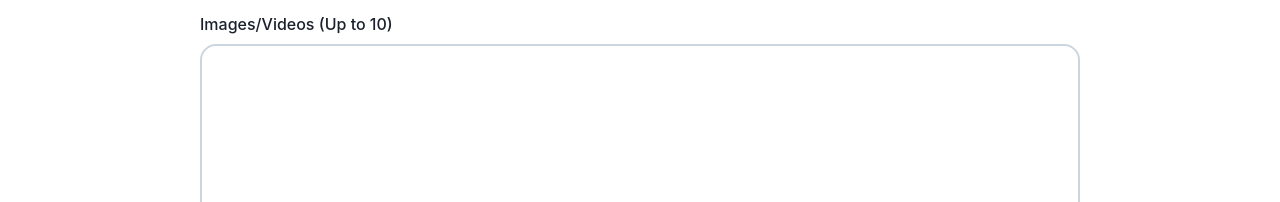
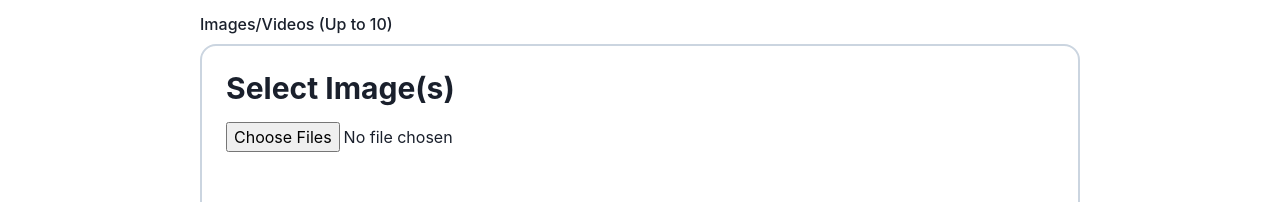
Before and after one commit to sakshisubedi/house-renting-application, a React (Create React App) app in the folder client/: page /AddListingPage in a window 1280 px wide. Shown: the part 366-568 px from the top of the page. Built offline with nearby package versions, Linux system fonts and the light colour scheme.

Commit message:
with the uplaod Images

```diff
--- a/client/src/Components/AddListingPage.js
+++ b/client/src/Components/AddListingPage.js
@@ -12,10 +12,12 @@ import {
   ButtonGroup,
   useToast,
   RadioGroup,
+  Text,
   Radio,
 } from "@chakra-ui/react";
 import React from "react";
 import { createListing } from "../services/listingApis";
+// import UploadImage from ".//UploadImage";
 
 import NavBar from "./NavBar";
 // import axios from "axios";
@@ -32,6 +34,29 @@ function AddListingPage() {
   const [area, setArea] = React.useState();
   const [pets, setPets] = React.useState();
   const [desc, setDesc] = React.useState();
+  const [media, setMedia] = React.useState([]);
+  const [selectedImages, setSelectedImages] = React.useState([]);
+
+  const onImageChange = (event) => {
+    if (event.target.files && event.target.files.length > 0) {
+      let images = [];
+      for (let i = 0; i < event.target.files.length; i++) {
+        let img = event.target.files[i];
+        let reader = new FileReader();
+        reader.readAsDataURL(img);
+        reader.onload = () => {
+          images.push(reader.result);
+          // this.setState({
+          //   images: images,
+          // });
+          setSelectedImages(images);
+        };
+      }
+    }
+  };
+  const uploadImages = () => {
+    setMedia(selectedImages);
+  };
 
   const updateListingData = () => {
     const newListing = {};
@@ -42,8 +67,9 @@ function AddListingPage() {
     newListing.bedrooms = bedrooms ? parseInt(bedrooms) : undefined;
     newListing.bathrooms = bathrooms ? parseInt(bathrooms) : undefined;
     newListing.area = area ? parseInt(area) : undefined;
-    newListing.pets = pets ? (pets === "true") : undefined;
+    newListing.pets = pets ? pets === "true" : undefined;
     newListing.desc = desc;
+    newListing.media = media;
     console.log("new listing = ", newListing);
 
     // need to transform tempData into proper DB schema format
@@ -57,8 +83,6 @@ function AddListingPage() {
     //     console.log(res.data);
     //   });
   };
-
-
   const addListing = async () => {
     const newListing = {
       name: name,
@@ -70,14 +94,14 @@ function AddListingPage() {
       bedrooms: parseInt(bedrooms),
       bathrooms: parseInt(bathrooms),
       squareFeet: parseInt(area),
-      hasPet: pets ? (pets === "true") : false,
-      postalCode: zipcode
-    }
+      hasPet: pets ? pets === "true" : false,
+      postalCode: zipcode,
+    };
 
     console.log("new listing = ", newListing);
 
     const response = await createListing(newListing);
-    if(response?.error) {
+    if (response?.error) {
       toast({
         title: "Failed",
         description: response?.error,
@@ -90,7 +114,7 @@ function AddListingPage() {
         status: "success",
       });
     }
-  }
+  };
 
   return (
     <Box>
@@ -152,7 +176,24 @@ function AddListingPage() {
                   borderColor="gray.300"
                   borderRadius={"2xl"}
                 >
+                  {/*  */}
                   {/* IMAGES */}
+                  <Box textAlign="left" my={6} mx={6}>
+                    <Heading size="lg" mb="4">
+                      Select Image(s)
+                    </Heading>
+                    <input
+                      type="file"
+                      name="myImage"
+                      onChange={onImageChange}
+                      multiple
+                    />
+                  </Box>
+                  {/* <UploadImage /> */}
+
+                  {/*  */}
+
+                  {/*  */}
                 </Box>
                 <Button
                   variant="solid"
@@ -160,12 +201,16 @@ function AddListingPage() {
                   w={200}
                   mt={5}
                   float={"right"}
-                  onClick={() => {
-                    // Uploading images workflow?
-                  }}
+                  onClick={uploadImages}
                 >
                   Upload Images/Videos
                 </Button>
+
+                {/* <Box bg="blue">
+                  {media.map((image) => (
+                    <Text key={image}>{image}</Text>
+                  ))}
+                </Box> */}
               </FormControl>
               <FormLabel w={"100%"} fontSize={"3xl"}>
                 Parameters
```
